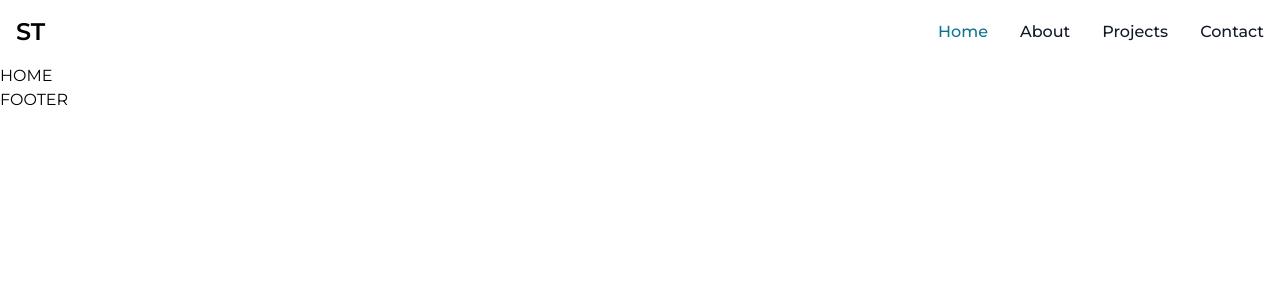
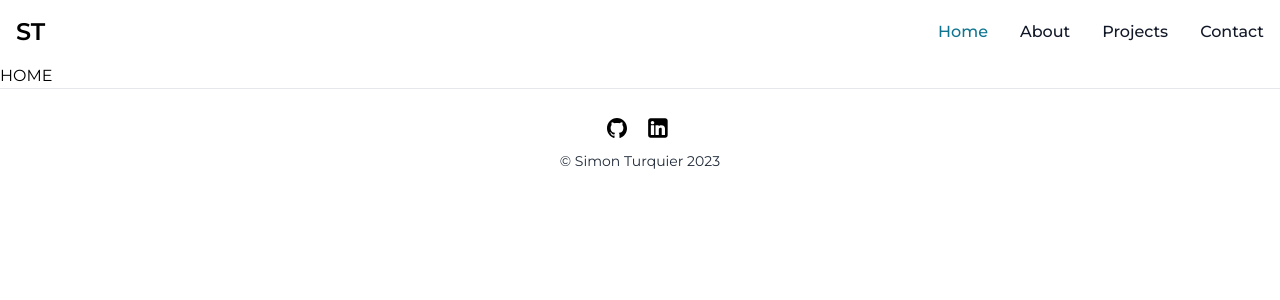
Before and after one commit to sturquier/portfolio, a Next.js app: page / in a window 1280 px wide. Shown: the top 300 px of the page. Built offline with nearby package versions, Linux system fonts and the light colour scheme.

Commit message:
Add footer

```diff
--- a/app/components/footer.tsx
+++ b/app/components/footer.tsx
@@ -1,5 +1,25 @@
+import Link from 'next/link'
+import Image from 'next/image'
+
+import githubIcon from '../../public/assets/icons/github.svg'
+import linkedinIcon from '../../public/assets/icons/linkedin.svg'
+
 export default function Footer() {
-    return (
-        <footer>FOOTER</footer>
-    )
+  return (
+    <footer className="bg-white border-t border-gray-200 dark:bg-gray-900">
+      <div className="max-w-screen-xl mx-auto py-6 px-4 flex flex-col items-center justify-center">
+        <div className="flex items-center space-x-4 mb-2">
+          <Link href='https://github.com/sturquier' className="text-gray-900 hover:text-cyan-700 dark:text-white dark:hover:text-cyan-500" target="_blank" rel="noopener noreferrer">
+            <span className="sr-only">GitHub</span>
+            <Image src={githubIcon} alt="GitHub" width={20} height={20} />
+          </Link>
+          <Link href='https://linkedin.com/in/simon-turquier-92aa23148/' className="text-gray-900 hover:text-cyan-700 dark:text-white dark:hover:text-cyan-500" target="_blank" rel="noopener noreferrer">
+            <span className="sr-only">LinkedIn</span>
+            <Image src={linkedinIcon} alt="LinkedIn" width={30} height={20} />
+          </Link>
+        </div>
+        <p className="text-gray-800 dark:text-gray-400 text-sm text-center">© Simon Turquier 2023</p>
+      </div>
+    </footer>
+  )
 }
```
Also changed, not shown: public/assets/icons/github.svg (added), public/assets/icons/linkedin.svg (added).
